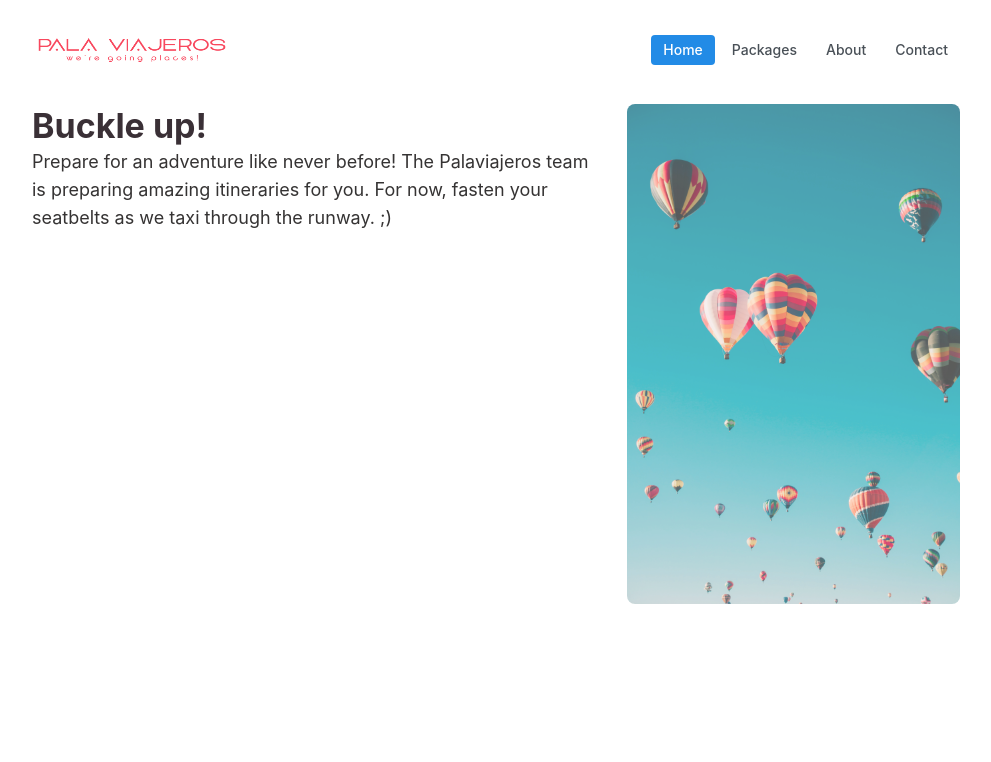
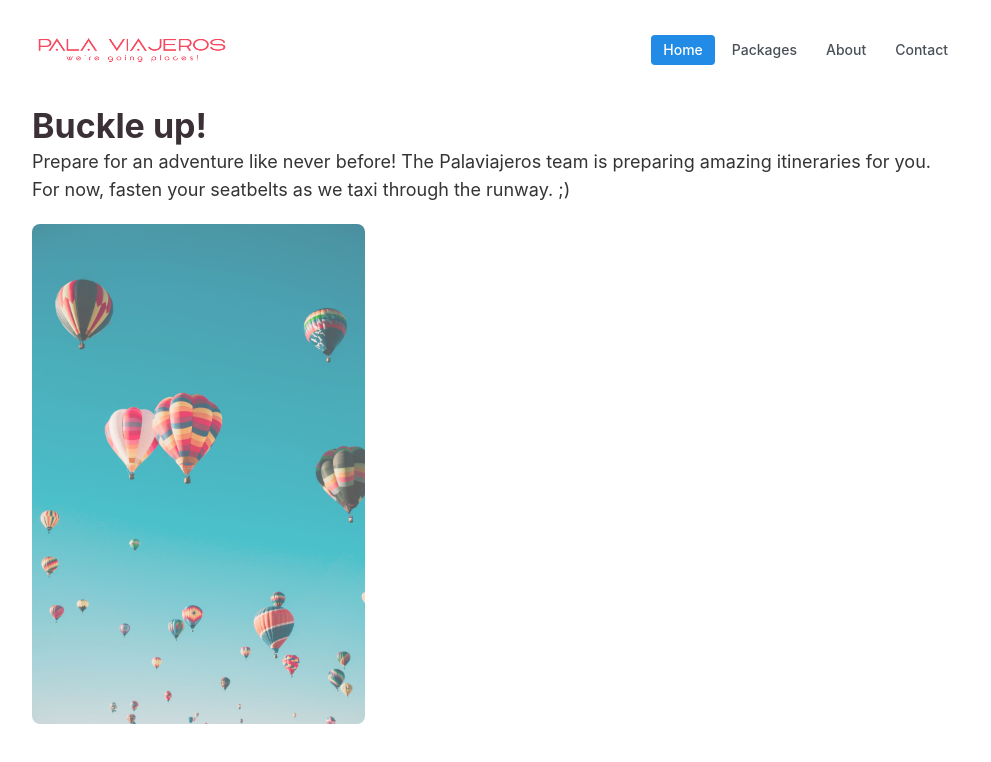
Before and after one commit to palaviajeros/palaviajeros-ui, a Next.js app: page / in a window 1280 px wide. Shown: the top 762 px of the page, without its empty margins (144-1135 px from the left). Built offline with nearby package versions, Linux system fonts and the light colour scheme.

Commit message:
refactor home page layout

```diff
--- a/src/app/components/Navbar.module.scss
+++ b/src/app/components/Navbar.module.scss
@@ -36,6 +36,7 @@
     }
 }
 
+//for mobile nav - burger menu
 .dropdown {
     display: block;
 
--- a/src/app/page.tsx
+++ b/src/app/page.tsx
@@ -9,7 +9,7 @@ export default function Home() {
 
   return (
     <Container className={classes.container}>
-      <Flex gap="lg">
+      <Flex wrap="wrap" gap="lg">
         <div className={classes.contents}>
           <Title className={classes.title} order={1}>
             {textContents.title}
```
